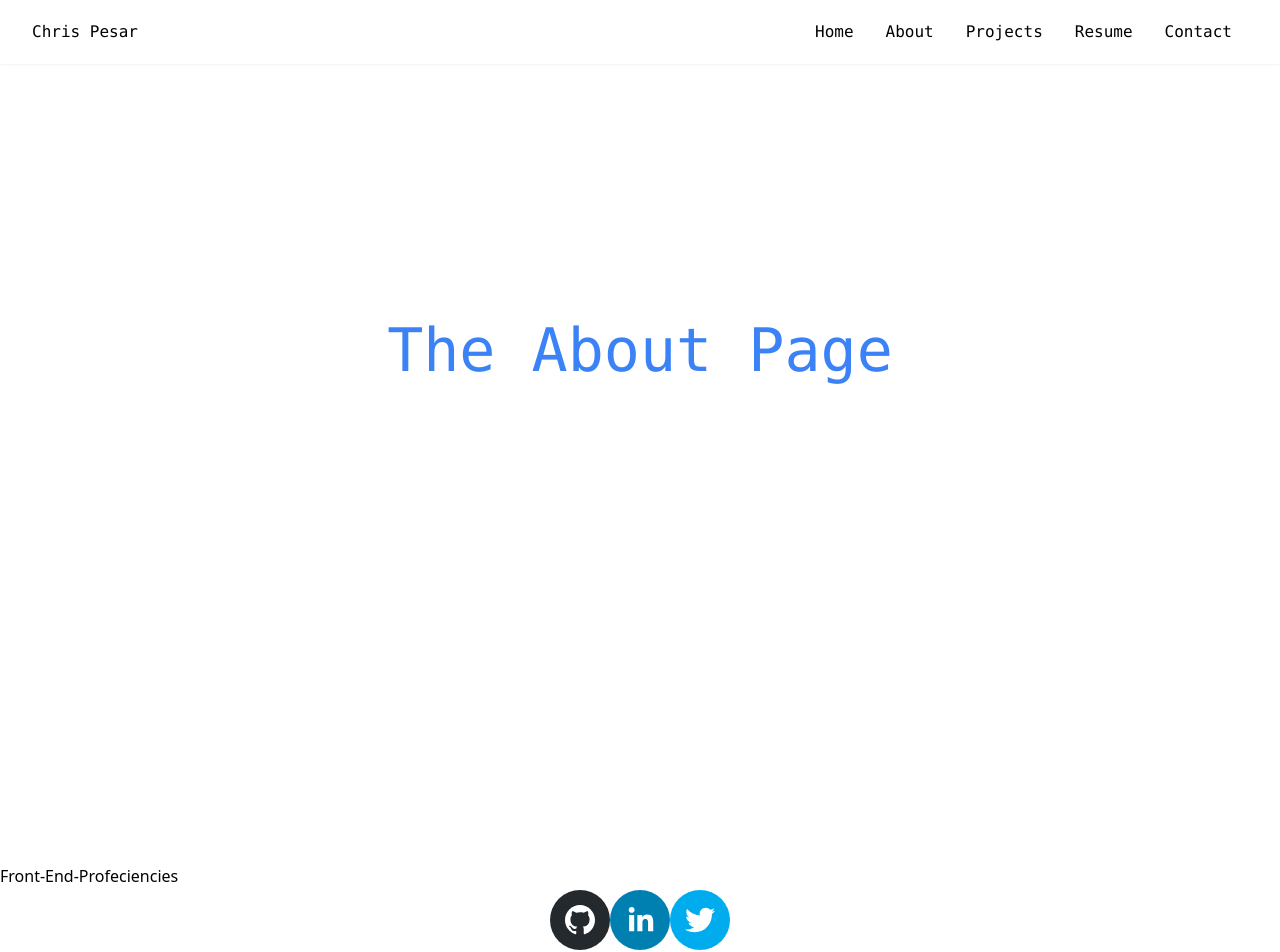
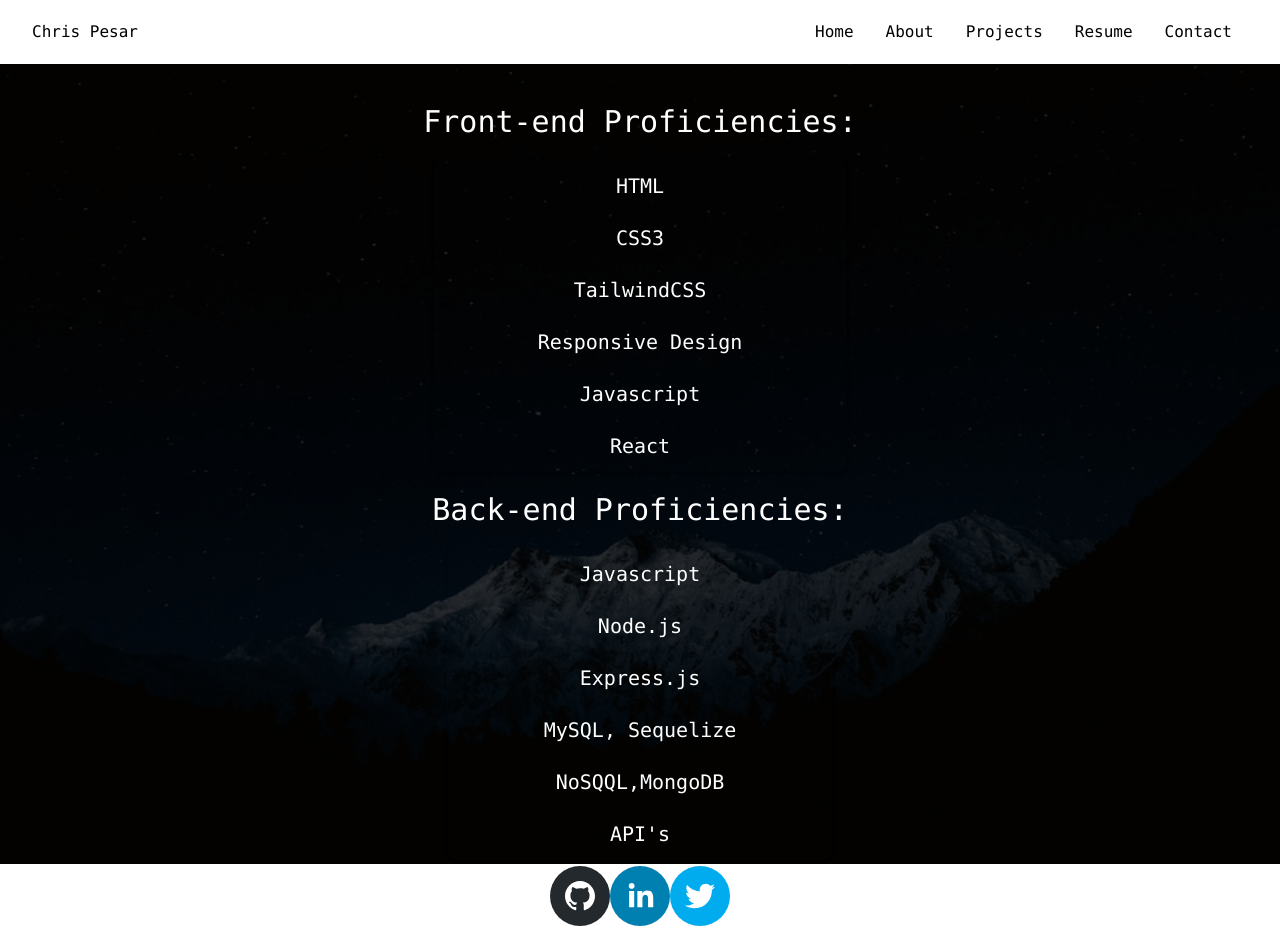
Before and after one commit to cpesar/chris-portfolio, a React (Create React App) app: page /about in a window 1280 px wide. After the commit the page ends 928 px from the top, so only its background shows below. Built offline with nearby package versions, Linux system fonts and the light colour scheme.

Commit message:
added about page

```diff
--- a/src/index.css
+++ b/src/index.css
@@ -29,19 +29,33 @@
 .Home{
   height: 100vh;
   background: url('./assets/mtns-at-night.jpeg') no-repeat center/cover;
-
 }
-
 .Home .overlay{
   height: 100vh;
   background-color: rgba(0,0,0,0.8);
 }
 
-.project-page{
+
+.Projects{
+  background: url('./assets/mtns-at-night.jpeg') no-repeat center/cover;
+}
+
+.Projects .overlay{
+  background-color: rgba(0,0,0,0.8);
+}
+
+.About{
   /* height: 100vh; */
   background: url('./assets/mtns-at-night.jpeg') no-repeat center/cover;
+  /* background-color: rgba(0,0,0,0.8); */
+}
+
+.About .overlay{
+  height: 100vh;
   background-color: rgba(0,0,0,0.8);
 }
+
+
 
 .project-card {
   @apply flex flex-col justify-center items-center bg-white h-screen font-mono py-40
--- a/src/pages/About.js
+++ b/src/pages/About.js
@@ -1,56 +1,47 @@
-// import React from 'react';
+// import React, { useEffect, useState } from 'react'
+import React from 'react';
 
-// export default function About(){
-//   return <h1>Aloha! My name is Chris Pesar. I am a web developer based in Salt Lake City, Utah. When I am not coding you can find me in the moutains or at the beach.</h1>
-// }
+const About = () => {
+  return <>
+    <main className="About">
+      <div className="overlay p-5 flex flex-col items-center font-mono">
+        <section className="container flex flex-col items-center">
+          <h1 className="text-white py-5 text-3xl">Front-end Proficiencies:</h1>
+            <p class="w-1/3 text-white rounded-lg shadow">
+              <ul class=" divide-gray-100 text-xl flex flex-col items-center">
+                <li class="p-3">HTML</li>
+                <li class="p-3">CSS3</li>
+                <li class="p-3">TailwindCSS</li>
+                <li class="p-3">Responsive Design</li>
+                <li class="p-3">Javascript</li>
+                <li class="p-3">React</li>
+              </ul>
+            </p>
+        </section>
+
+        <section className="container flex flex-col items-center px-10">
+          <h1 className="text-white py-5 text-3xl">Back-end Proficiencies:</h1>
+            <p class="w-1/3 text-white rounded-lg shadow">
+              <ul class=" divide-gray-100 text-xl flex flex-col items-center">
+                <li class="p-3">Javascript</li>
+                <li class="p-3">Node.js</li>
+                <li class="p-3">Express.js</li>
+                <li class="p-3">MySQL, Sequelize</li>
+                <li class="p-3">NoSQQL,MongoDB</li>
+                <li class="p-3">API's</li>
+              </ul>
+            </p>
+        </section>
+      </div>
+    </main>
+  </>
+}
+
+export default About
 
 
 
 
-// import React from 'react'
-// // import {Link} from 'react-router-dom';
-
-// const About = () => {
-//   return (
-//     <div>
-//       <h1 className="lg:text-6xl md:text-5xl sm:text-3xl text-3xl text-blue-500 font-mono">
-//         Chris Pesar
-//       </h1>
-//       <p className="py-6 px-10 bg-blue-500 text-3xl hover:bg-yellow-300 transition duration-300 ease-in-out flex items-center">
-//       <a href="https://docs.google.com/document/d/e/2PACX-1vRTJHyC39JKFP4CxhhwQB2l5X0L-7T45gHsHjy12dcWhZSX9Xm-yGYkoEixBLT8_QXhUDwoRVKHSrId/pub">View my resume</a>
-//       </p>
 
 
-//     </div>
-//   )
-// }
-
-// export default About
-
-
-import React from 'react'
-// import {Link} from 'react-router-dom';
-// import mountains from '../assets/mtns-at-night.jpeg';
-
-const About = () => {
-  return (
-    <main>
-
-    <section
-      className='relative flex justify-center min-h-screen pt-12 lg:pt-64 px-8'>
-        <h2
-          className='lg:text-6xl md:text-5xl sm:text-3xl text-3xl text-blue-500 font-mono'>
-            The About Page </h2>
-    </section>
-
-    <div>
-      <ul className="list-disc">
-        <li>Front-End-Profeciencies</li>
-      </ul>
-    </div>
-
-  </main>
-  )
-}
-
-export default About
+//https://docs.google.com/document/d/e/2PACX-1vRTJHyC39JKFP4CxhhwQB2l5X0L-7T45gHsHjy12dcWhZSX9Xm-yGYkoEixBLT8_QXhUDwoRVKHSrId/pub
--- a/src/pages/Projects.js
+++ b/src/pages/Projects.js
@@ -9,8 +9,8 @@ const Projects = () => {
 
   return (
   < >
-    <section
-      className="project-page py-20 px-5 grid grid-cols-1 gap-5 sm:grid-cols-2 lg:grid-cols-3 lg:pt-32">
+    <section className="Projects">
+      <div className="overlay py-20 px-5 grid grid-cols-1 gap-5 sm:grid-cols-2 lg:grid-cols-3 lg:pt-32">
       {items.map((item) => {
         const {id, path, desc, site, repo}=item
         return(
@@ -23,6 +23,7 @@ const Projects = () => {
           </div>
         )
       })}
+      </div>
     </section>
 
 
```
